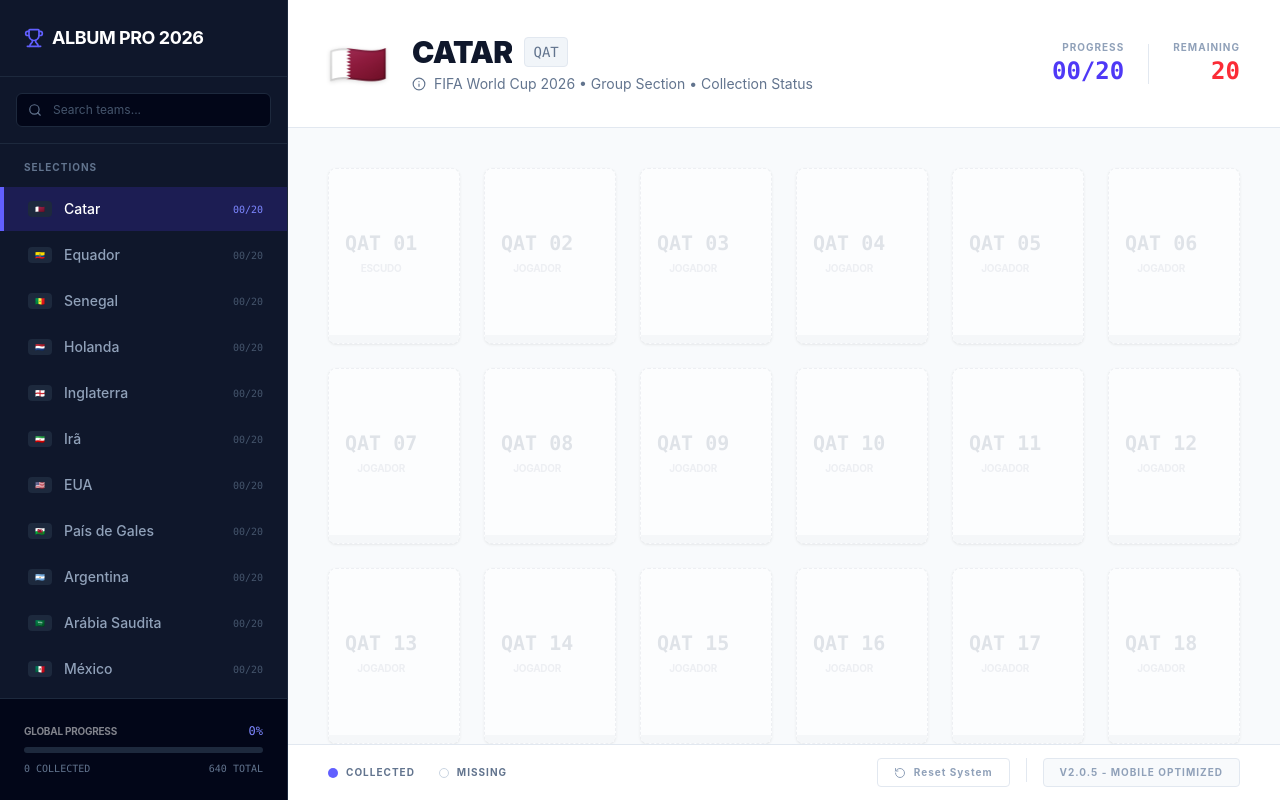
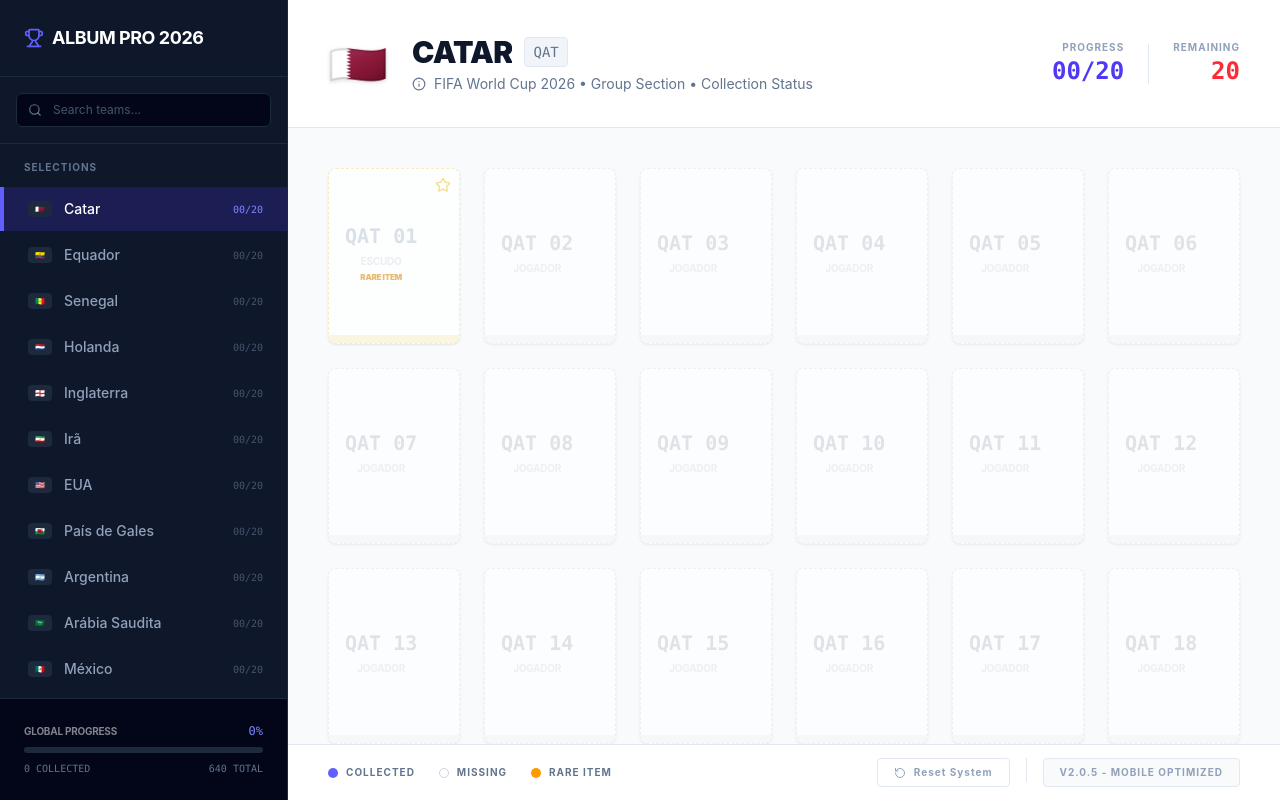
Before and after one commit to froesvieira-droid/-lbum-da-copa, a Next.js app: page / in a window 1280 px wide. Built offline with nearby package versions, Linux system fonts and the light colour scheme.

Commit message:
feat: Add rare sticker indicator
Introduces a visual indicator for rare stickers (numbers 1 and 20) on the album page. This helps users quickly identify and manage their special collectibles.

```diff
--- a/app/page.tsx
+++ b/app/page.tsx
@@ -2,7 +2,7 @@
 
 import { useState, useEffect } from 'react';
 import { motion, AnimatePresence } from 'motion/react';
-import { Trophy, CheckCircle2, Search, RotateCcw, LayoutGrid, Info, Menu, X } from 'lucide-react';
+import { Trophy, CheckCircle2, Search, RotateCcw, LayoutGrid, Info, Menu, X, Star } from 'lucide-react';
 import { TEAMS, type Team } from '@/lib/data';
 import { cn } from '@/lib/utils';
 import { useIsMobile } from '@/hooks/use-mobile';
@@ -72,6 +72,8 @@
 
   const selectedTeam = TEAMS.find(t => t.id === selectedTeamId) || TEAMS[0];
   const selectedTeamProgress = getTeamProgress(selectedTeam.shortName);
+
+  const isRareSticker = (num: number) => num === 1 || num === 20;
 
   return (
     <div className="flex h-screen w-full bg-slate-50 text-slate-900 overflow-hidden font-sans relative">
@@ -237,52 +239,94 @@
             {Array.from({ length: 20 }, (_, i) => i + 1).map((num) => {
               const isOwned = owned[`${selectedTeam.shortName}-${num}`];
               const stickerCode = `${selectedTeam.shortName} ${num.toString().padStart(2, '0')}`;
+              const isRare = isRareSticker(num);
 
               return (
                 <button
                   key={num}
                   onClick={() => toggleSticker(selectedTeam.shortName, num)}
                   className={cn(
-                    "aspect-[3/4] rounded-lg shadow-sm relative group flex flex-col transition-all duration-200 text-left cursor-pointer",
+                    "aspect-[3/4] rounded-lg shadow-sm relative group flex flex-col transition-all duration-300 text-left cursor-pointer",
                     isOwned
-                      ? "bg-white border-2 border-indigo-500 shadow-indigo-100/50 scale-[1.02]"
-                      : "bg-white border border-slate-200 opacity-60 grayscale-[0.5] border-dashed hover:opacity-100 hover:grayscale-0 hover:border-indigo-300"
+                      ? isRare
+                        ? "bg-gradient-to-br from-amber-50 to-white border-2 border-amber-400 shadow-amber-100 scale-[1.05] ring-2 ring-amber-100 ring-offset-2"
+                        : "bg-white border-2 border-indigo-500 shadow-indigo-100/50 scale-[1.02]"
+                      : isRare
+                        ? "bg-white border border-amber-200 opacity-70 grayscale-[0.3] border-dashed hover:opacity-100 hover:grayscale-0 hover:border-amber-400"
+                        : "bg-white border border-slate-200 opacity-60 grayscale-[0.5] border-dashed hover:opacity-100 hover:grayscale-0 hover:border-indigo-300"
                   )}
                 >
                   {isOwned && (
                     <motion.div
                       initial={{ scale: 0 }}
                       animate={{ scale: 1 }}
-                      className="absolute top-1 right-1 lg:top-2 lg:right-2 w-4 h-4 lg:w-5 lg:h-5 bg-indigo-500 rounded-full flex items-center justify-center text-white text-[8px] lg:text-[10px] shadow-sm z-10"
+                      className={cn(
+                        "absolute top-1 right-1 lg:top-2 lg:right-2 w-4 h-4 lg:w-5 lg:h-5 rounded-full flex items-center justify-center text-white text-[8px] lg:text-[10px] shadow-sm z-10",
+                        isRare ? "bg-amber-500" : "bg-indigo-500"
+                      )}
                     >
-                      ✓
+                      {isRare ? <Star className="w-2.5 h-2.5 fill-current" /> : "✓"}
                     </motion.div>
+                  )}
+
+                  {isRare && !isOwned && (
+                    <div className="absolute top-1 right-1 lg:top-2 lg:right-2 text-amber-300">
+                      <Star className="w-3 h-3 lg:w-4 lg:h-4" />
+                    </div>
                   )}
 
                   <div className="flex-1 flex items-center justify-center flex-col p-2 lg:p-4">
                     <div className={cn(
                         "text-lg lg:text-xl font-black font-mono transition-colors",
-                        isOwned ? "text-slate-900" : "text-slate-300"
+                        isOwned
+                          ? isRare ? "text-amber-700" : "text-slate-900"
+                          : "text-slate-300"
                     )}>
                       {stickerCode}
                     </div>
                     <div className={cn(
-                        "text-[8px] lg:text-[10px] uppercase font-bold mt-1 tracking-tight text-center",
-                        isOwned ? "text-slate-400" : "text-slate-200"
+                        "text-[8px] lg:text-[10px] uppercase font-bold mt-1 tracking-tight text-center flex flex-col items-center gap-0.5",
+                        isOwned
+                          ? isRare ? "text-amber-500" : "text-slate-400"
+                          : "text-slate-200"
                     )}>
                       {num === 1 ? 'Escudo' : num === 20 ? 'Time' : 'Jogador'}
+                      {isRare && <span className="text-[6px] lg:text-[8px] text-amber-500 font-black">RARE ITEM</span>}
                     </div>
                   </div>
 
                   <div className={cn(
                     "h-1.5 lg:h-2 w-full rounded-b-[6px] transition-colors",
-                    isOwned ? "bg-indigo-500" : "bg-slate-100"
+                    isOwned
+                      ? isRare ? "bg-amber-400" : "bg-indigo-500"
+                      : isRare ? "bg-amber-100" : "bg-slate-100"
                   )}></div>
+
+                  {/* Shimmer effect for rare stickers */}
+                  {isRare && isOwned && (
+                    <motion.div
+                      animate={{
+                        x: ['0%', '200%'],
+                      }}
+                      transition={{
+                        duration: 2,
+                        repeat: Infinity,
+                        ease: "linear",
+                      }}
+                      className="absolute inset-0 bg-gradient-to-r from-transparent via-white/40 to-transparent w-1/2 -skew-x-12 pointer-events-none"
+                    />
+                  )}
 
                   {/* Hover effect for missing stickers - hidden on mobile for better UX */}
                   {!isOwned && !isMobile && (
-                    <div className="absolute inset-0 bg-indigo-600/0 hover:bg-indigo-600/5 transition-colors rounded-lg flex items-center justify-center opacity-0 hover:opacity-100">
-                      <span className="bg-indigo-600 text-white text-[10px] px-2 py-1 rounded font-bold uppercase tracking-wider">Collect</span>
+                    <div className={cn(
+                        "absolute inset-0 transition-colors rounded-lg flex items-center justify-center opacity-0 hover:opacity-100",
+                        isRare ? "bg-amber-500/10" : "bg-indigo-600/5"
+                    )}>
+                      <span className={cn(
+                        "text-white text-[10px] px-2 py-1 rounded font-bold uppercase tracking-wider",
+                        isRare ? "bg-amber-500" : "bg-indigo-600"
+                      )}>Collect</span>
                     </div>
                   )}
                 </button>
@@ -301,6 +345,10 @@
             <div className="flex items-center">
               <div className="w-2.5 h-2.5 bg-white border border-slate-300 rounded-full mr-2"></div>
               Missing
+            </div>
+            <div className="flex items-center">
+              <div className="w-2.5 h-2.5 bg-amber-500 rounded-full mr-2"></div>
+              Rare Item
             </div>
           </div>
 
```
